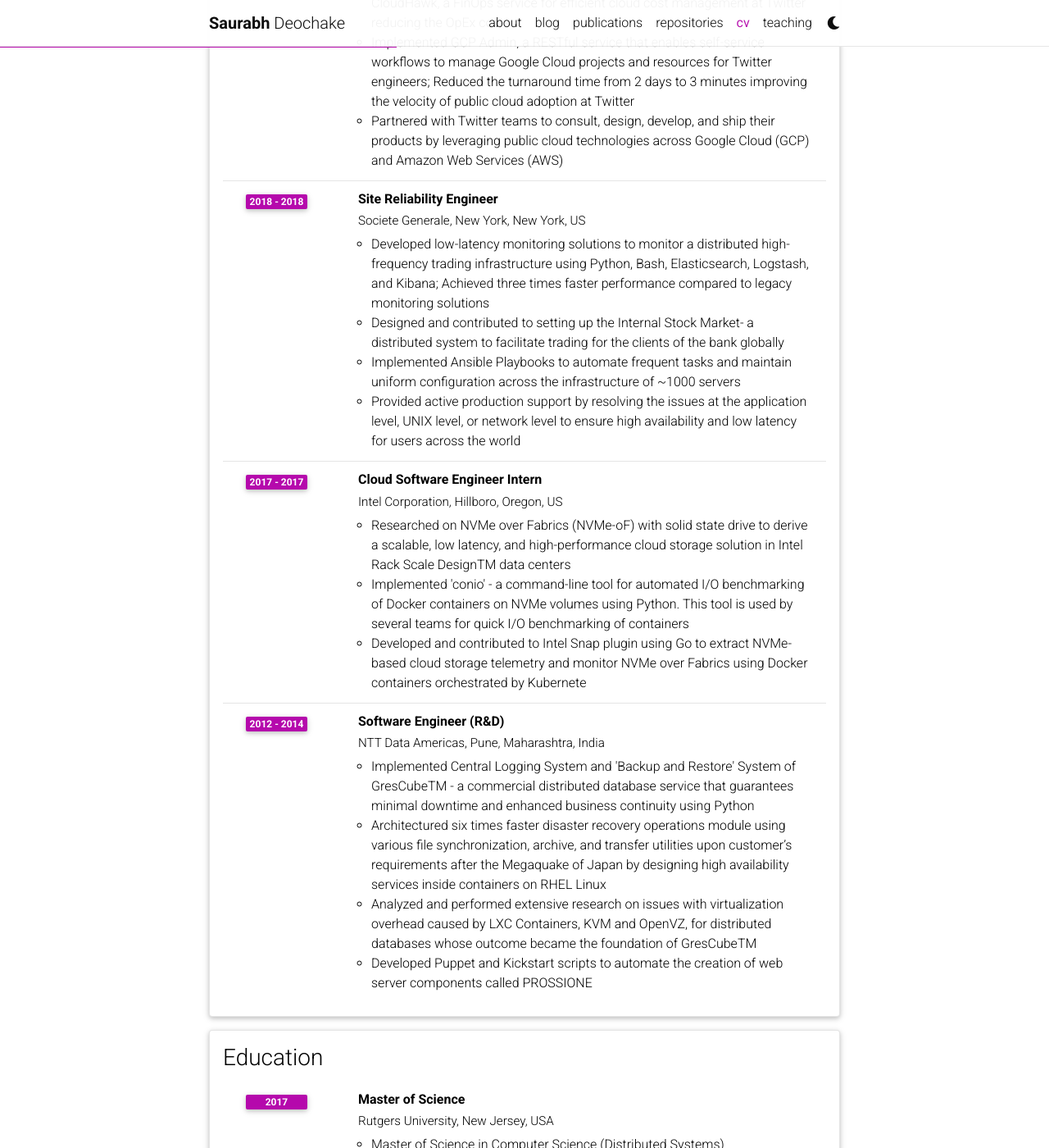
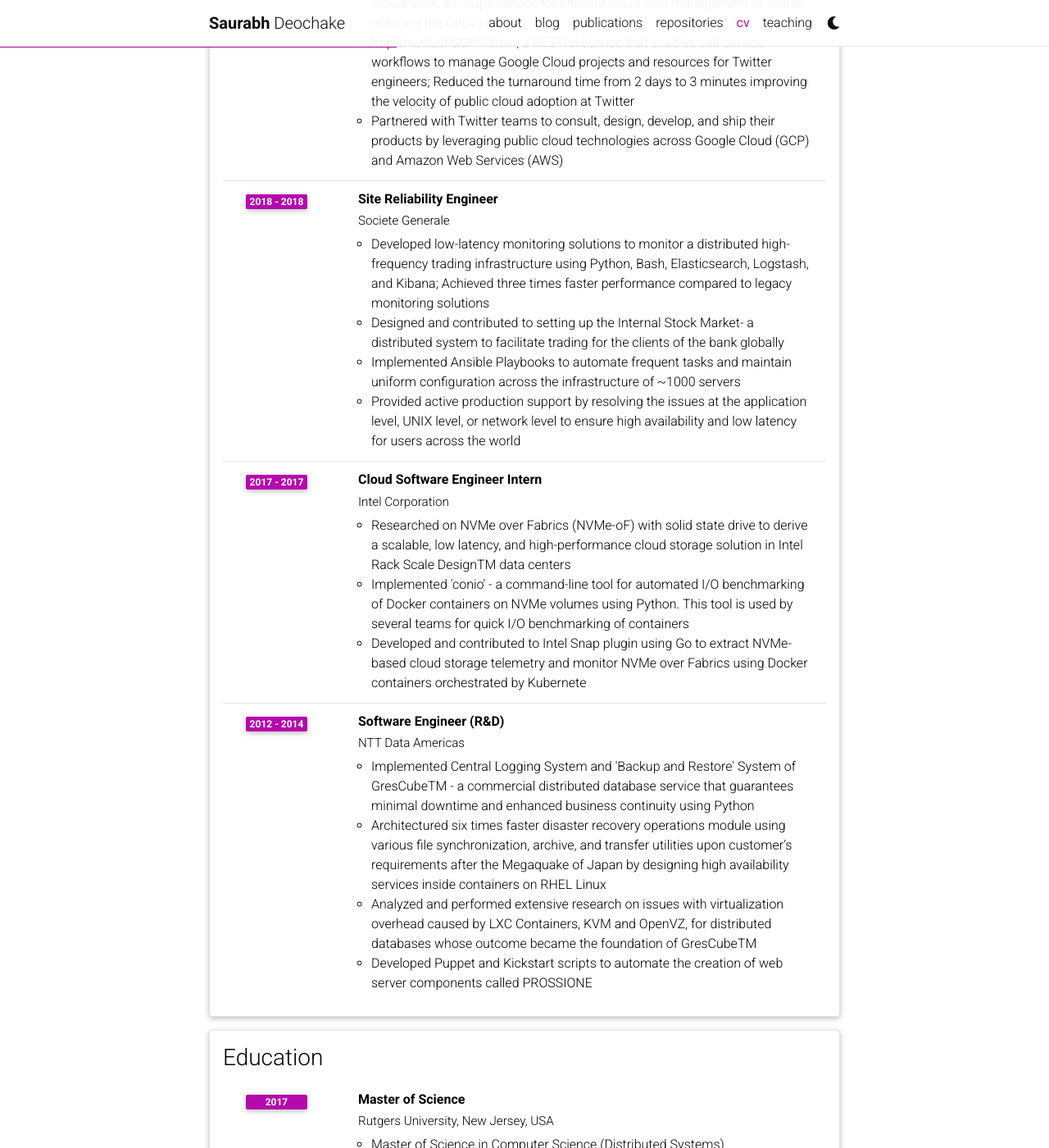
Before and after one commit to saurabh-deochake/saurabh-deochake.github.io, a Jekyll site: the page built from _pages/cv.md, in a window 1280 px wide and 1400 px high, scrolled down 1023 px. Shown: the whole window at 82% size. Built offline with Jekyll 4.4.1, drawn with Linux system fonts in a browser that asks for light colours; comment, search, counter and statistics services are not loaded; a style sheet for code colours, icons or effects is not loaded.

Commit message:
modified CV locations

```diff
--- a/_data/cv.yml
+++ b/_data/cv.yml
@@ -33,7 +33,7 @@
         - Partnered with Twitter teams to consult, design, develop, and ship their products by leveraging public cloud technologies across Google Cloud (GCP) and Amazon Web Services (AWS)
 
     - title: Site Reliability Engineer
-      institution: Societe Generale, New York, New York, US
+      institution: Societe Generale
       year: 2018 - 2018
       description:
         - Developed low-latency monitoring solutions to monitor a distributed high-frequency trading infrastructure using Python, Bash, Elasticsearch, Logstash, and Kibana; Achieved three times faster performance compared to legacy monitoring solutions
@@ -42,7 +42,7 @@
         - Provided active production support by resolving the issues at the application level, UNIX level, or network level to ensure high availability and low latency for users across the world
 
     - title: Cloud Software Engineer Intern
-      institution: Intel Corporation, Hillboro, Oregon, US
+      institution: Intel Corporation
       year: 2017 - 2017
       description:
         - Researched on NVMe over Fabrics (NVMe-oF) with solid state drive to derive a scalable, low latency, and high-performance cloud storage solution in Intel Rack Scale DesignTM data centers
@@ -50,7 +50,7 @@
         - Developed and contributed to Intel Snap plugin using Go to extract NVMe-based cloud storage telemetry and monitor NVMe over Fabrics using Docker containers orchestrated by Kubernete
 
     - title: Software Engineer (R&D)
-      institution: NTT Data Americas, Pune, Maharashtra, India
+      institution: NTT Data Americas
       year: 2012 - 2014
       description:
         - Implemented Central Logging System and 'Backup and Restore' System of GresCubeTM - a commercial distributed database service that guarantees minimal downtime and enhanced business continuity using Python
```
